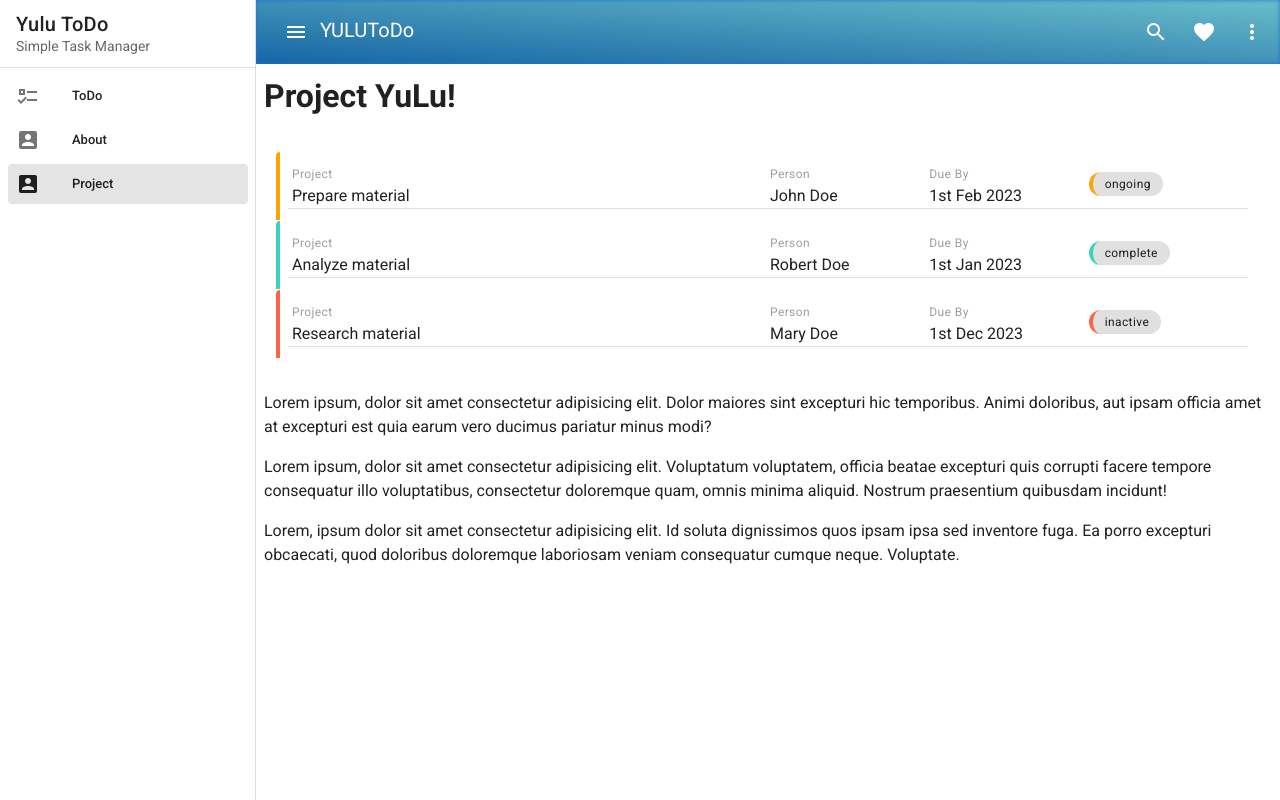
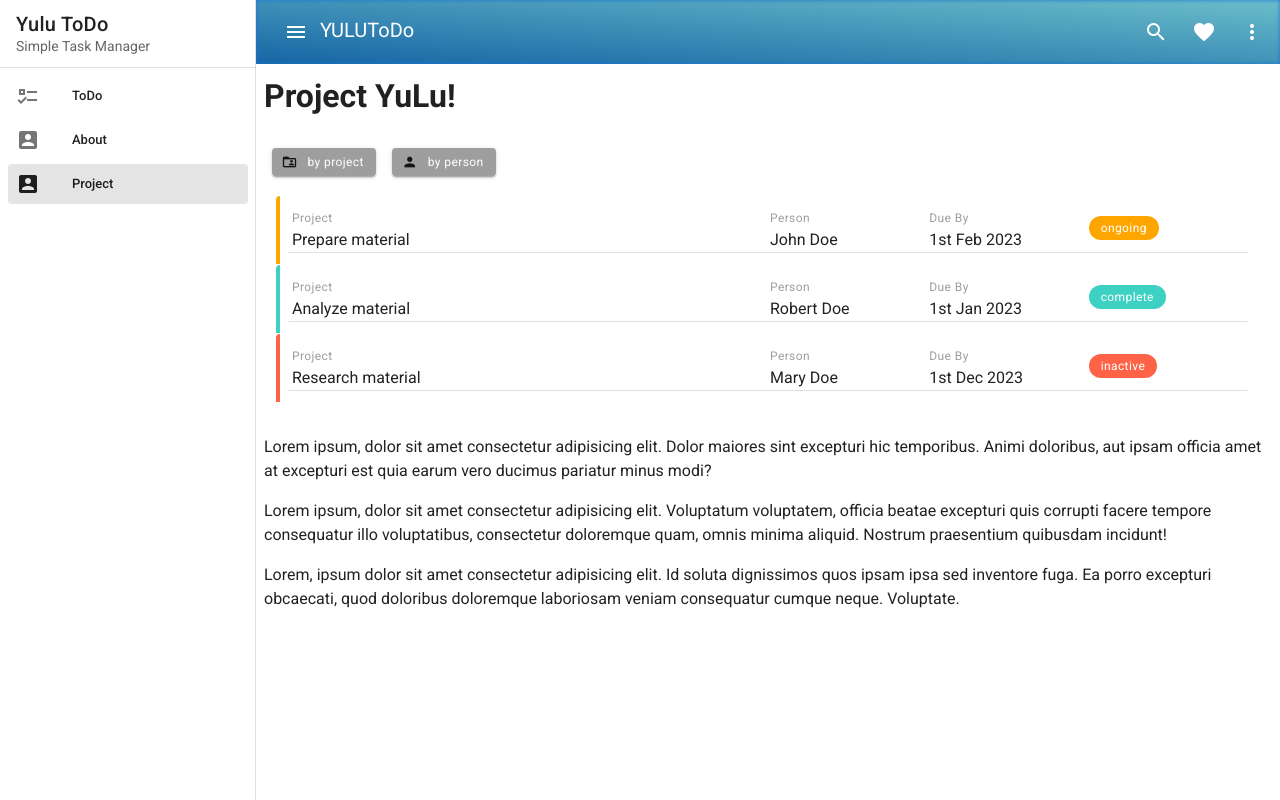
Before and after one commit to suthaharan/BasicVuetify, a Vue app in the folder vuetify-todo/: page /project in a window 1280 px wide. Built offline with nearby package versions, Linux system fonts and the light colour scheme.

Commit message:
fixing colors of project status chips

```diff
--- a/vuetify-todo/src/views/ProjectView.vue
+++ b/vuetify-todo/src/views/ProjectView.vue
@@ -2,8 +2,17 @@
   <div class="project pa-2">
     <h1 class="lighter--grey">Project YuLu!</h1>
     <v-container class="my-5">
+      <v-layout row class="mb-3">
+        <v-btn small flat color="grey" class="ma-2" @click="sortBy('title')">
+          <v-icon left small>mdi-folder-account-outline</v-icon>
+          <span class="caption white--text text-lowercase">By Project</span>
+        </v-btn>
+        <v-btn small flat color="grey" class="ma-2" @click="sortBy('person')">
+          <v-icon dark left small>mdi-account</v-icon>
+          <span class="caption white--text text-lowercase">By Person</span>
+        </v-btn>
+      </v-layout>
       <v-card flat class="pa-3"  v-for="project in projects" :key="project.id">
-
         <v-layout row wrap :class="`pa-3 project ${project.status}`">
           <v-flex xs12 md6>
             <!-- <v-btn outline block class="primary">1</v-btn> -->
@@ -20,8 +29,8 @@
             <div class="caption grey--text">Due By</div>
             <div>{{project.due}}</div>
           </v-flex>
-          <v-flex xs2 sm4 md2>
-            <v-chip small :class="`${project.status} dark caption my-2`">{{project.status}}</v-chip>
+          <v-flex xs3 sm4 md2>
+            <v-chip small :class="`${project.status} white--text caption my-2`">{{project.status}}</v-chip>
           </v-flex>
 
         </v-layout>
@@ -62,6 +71,11 @@
           }
         ]
       }
+    },
+    methods: {
+      sortBy(prop){
+        this.projects.sort((a,b) => a[prop].toLowerCase() < b[prop].toLowerCase() ? (a===b ? 0 :-1): 1)
+      }
     }
   }
   </script>
@@ -77,13 +91,13 @@
   }
 
   .v-chip.complete{
-    border-left: 4px solid #3cd1c2;
+    background: #3cd1c2;
   }
   .v-chip.ongoing{
-    border-left: 4px solid orange;
+    background: orange;
   }
   .v-chip.inactive{
-    border-left: 4px solid tomato;
+    background: tomato;
   }
 
   </style>
```
